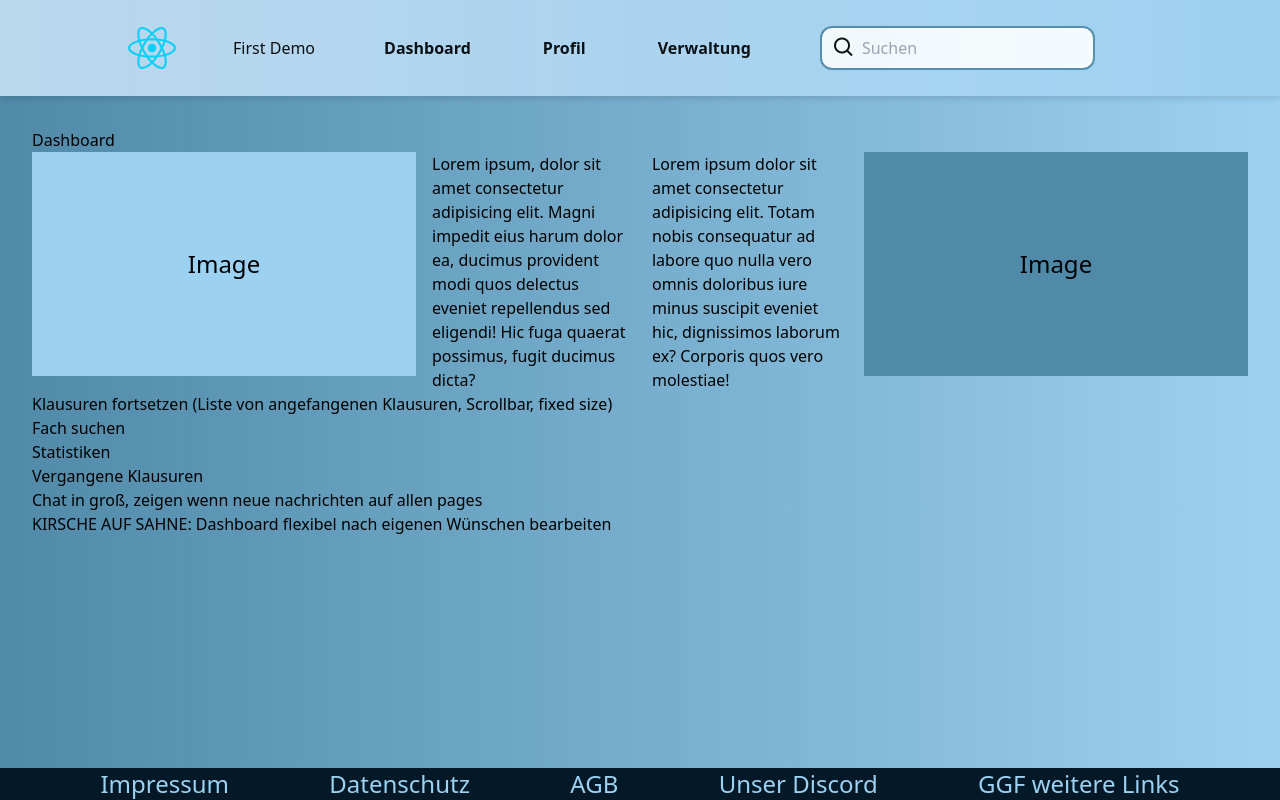
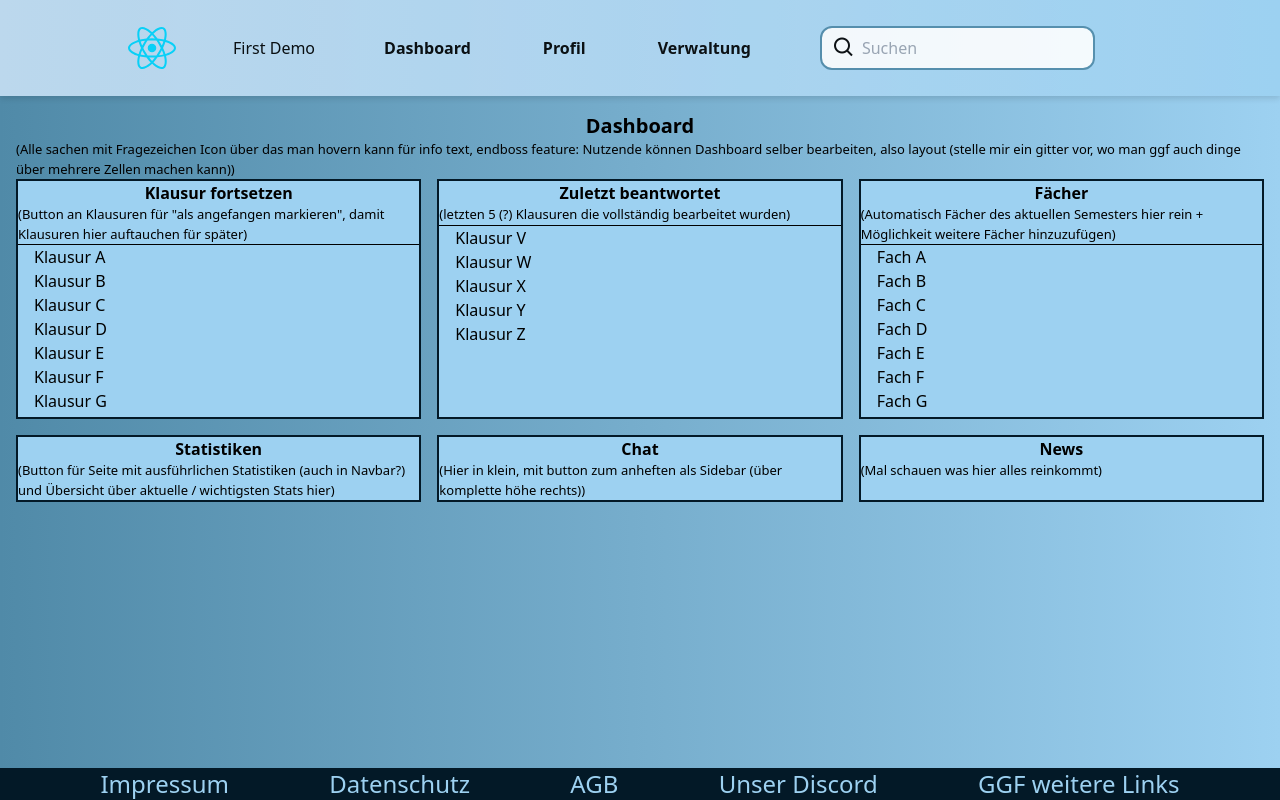
Before and after one commit to Darius-IX/Darius-IX.github.io, a React (Vite) app: page /dashboard in a window 1280 px wide. Built offline with nearby package versions, Linux system fonts and the light colour scheme.

Commit message:
grid layout on dashboard, navbar smaller on sm

```diff
--- /dev/null
+++ b/src/components/Dashboard/Chat.tsx
@@ -0,0 +1,14 @@
+const Chat = () => {
+  return (
+    <div className="bg-accent-light overflow-y-auto border-2 border-primary">
+      {/* <div className="w-96 max-h-56 bg-accent-light shrink-0 overflow-y-auto"> */}
+      <h2 className="text-center font-semibold">Chat</h2>
+      <h6>
+        (Hier in klein, mit button zum anheften als Sidebar (über komplette höhe
+        rechts))
+      </h6>
+    </div>
+  );
+};
+
+export default Chat;
--- /dev/null
+++ b/src/components/Dashboard/ContinueExam.tsx
@@ -0,0 +1,35 @@
+const ContinueExam = () => {
+  const continueExamExamples = [
+    "Klausur A",
+    "Klausur B",
+    "Klausur C",
+    "Klausur D",
+    "Klausur E",
+    "Klausur F",
+    "Klausur G",
+    "Klausur H",
+    "Klausur I",
+    "Klausur J",
+    "Klausur K",
+    "Klausur L",
+  ];
+
+  return (
+    <div className="bg-accent-light overflow-y-auto border-2 border-primary max-h-60">
+      {/* <div className="w-96 max-h-56 bg-accent-light shrink-0 overflow-y-auto"> */}
+      <h2 className="text-center font-semibold">Klausur fortsetzen</h2>
+      <h6>
+        (Button an Klausuren für "als angefangen markieren", damit Klausuren
+        hier auftauchen für später)
+      </h6>
+      <hr />
+      <ul className="pl-4">
+        {continueExamExamples.map((exam) => {
+          return <li key={exam}>{exam}</li>;
+        })}
+      </ul>
+    </div>
+  );
+};
+
+export default ContinueExam;
--- /dev/null
+++ b/src/components/Dashboard/CurrentSubjects.tsx
@@ -0,0 +1,32 @@
+const CurrentSubjects = () => {
+  const currentSubjectsExamples = [
+    "Fach A",
+    "Fach B",
+    "Fach C",
+    "Fach D",
+    "Fach E",
+    "Fach F",
+    "Fach G",
+    "Fach H",
+    "Fach I",
+    "Fach J",
+  ];
+  return (
+    <div className="bg-accent-light overflow-y-auto border-2 border-primary max-h-60">
+      {/* <div className="w-96 max-h-56 bg-accent-light shrink-0 overflow-y-auto"> */}
+      <h2 className="text-center font-semibold">Fächer</h2>
+      <h6>
+        (Automatisch Fächer des aktuellen Semesters hier rein + Möglichkeit
+        weitere Fächer hinzuzufügen)
+      </h6>
+      <hr />
+      <ul className="pl-4">
+        {currentSubjectsExamples.map((subject) => {
+          return <li key={subject}>{subject}</li>;
+        })}
+      </ul>
+    </div>
+  );
+};
+
+export default CurrentSubjects;
--- /dev/null
+++ b/src/components/Dashboard/News.tsx
@@ -0,0 +1,11 @@
+const News = () => {
+  return (
+    <div className="bg-accent-light overflow-y-auto border-2 border-primary">
+      {/* <div className="w-96 max-h-56 bg-accent-light shrink-0 overflow-y-auto"> */}
+      <h2 className="text-center font-semibold">News</h2>
+      <h6>(Mal schauen was hier alles reinkommt)</h6>
+    </div>
+  );
+};
+
+export default News;
--- /dev/null
+++ b/src/components/Dashboard/RecentExams.tsx
@@ -0,0 +1,25 @@
+const RecentExams = () => {
+  const recentExamExamples = [
+    "Klausur U",
+    "Klausur V",
+    "Klausur W",
+    "Klausur X",
+    "Klausur Y",
+    "Klausur Z",
+  ];
+  return (
+    <div className="bg-accent-light overflow-y-auto border-2 border-primary max-h-60">
+      {/* <div className="w-96 max-h-56 bg-accent-light shrink-0 overflow-y-auto"> */}
+      <h2 className="text-center font-semibold">Zuletzt beantwortet</h2>
+      <h6>(letzten 5 (?) Klausuren die vollständig bearbeitet wurden)</h6>
+      <hr />
+      <ul className="pl-4">
+        {recentExamExamples.slice(-5).map((exam) => {
+          return <li key={exam}>{exam}</li>;
+        })}
+      </ul>
+    </div>
+  );
+};
+
+export default RecentExams;
--- /dev/null
+++ b/src/components/Dashboard/Statistics.tsx
@@ -0,0 +1,14 @@
+const Statistics = () => {
+  return (
+    <div className="bg-accent-light overflow-y-auto border-2 border-primary">
+      {/* <div className="w-96 max-h-56 bg-accent-light shrink-0 overflow-y-auto"> */}
+      <h2 className="text-center font-semibold">Statistiken</h2>
+      <h6>
+        (Button für Seite mit ausführlichen Statistiken (auch in Navbar?) und
+        Übersicht über aktuelle / wichtigsten Stats hier)
+      </h6>
+    </div>
+  );
+};
+
+export default Statistics;
--- a/src/components/Navbar/Navbar.tsx
+++ b/src/components/Navbar/Navbar.tsx
@@ -10,12 +10,12 @@ const Navbar = () => {
     <NavbarButton label="Verwaltung" route="/verwaltung"></NavbarButton>,
   ];
   return (
-    <header className="w-full fixed flex justify-between items-center text-black py-6 px-8 md:px-32 drop-shadow-md bg-gradient-to-r from-light to-accent-light opacity-90">
+    <header className="w-full fixed flex justify-between items-center text-black py-2 sm:py-6 px-8 md:px-32 drop-shadow-md bg-gradient-to-r from-light to-accent-light opacity-90">
       <a href="/">
         <img
           src={ReactLogo}
           alt=""
-          className="w-12 hover:scale-105 transition-all"
+          className="w-8 sm:w-12 hover:scale-105 transition-all"
         />
       </a>
       <h1 className="">First Demo</h1>
--- a/src/index.css
+++ b/src/index.css
@@ -1,3 +1,7 @@
 @tailwind base;
 @tailwind components;
 @tailwind utilities;
+
+h6 {
+    font-size: small;
+}
--- a/src/pages/Dashboard.tsx
+++ b/src/pages/Dashboard.tsx
@@ -1,44 +1,27 @@
+import Chat from "../components/Dashboard/Chat";
+import ContinueExam from "../components/Dashboard/ContinueExam";
+import CurrentSubjects from "../components/Dashboard/CurrentSubjects";
+import News from "../components/Dashboard/News";
+import RecentExams from "../components/Dashboard/RecentExams";
+import Statistics from "../components/Dashboard/Statistics";
+
 const Dashboard = () => {
   return (
-    <div className="p-8">
-      <h1>Dashboard</h1>
-      <div className="xl:flex">
-        <div className="sm:flex gap-4">
-          <div className="w-96 h-56 bg-accent-light content-center shrink-0 text-center text-2xl">
-            Image
-          </div>
-          <div>
-            Lorem ipsum, dolor sit amet consectetur adipisicing elit. Magni
-            impedit eius harum dolor ea, ducimus provident modi quos delectus
-            eveniet repellendus sed eligendi! Hic fuga quaerat possimus, fugit
-            ducimus dicta?
-          </div>
-        </div>
-        <div className="p-2 shrink-0"></div>
-        <div className="sm:flex gap-4">
-          <div>
-            Lorem ipsum dolor sit amet consectetur adipisicing elit. Totam nobis
-            consequatur ad labore quo nulla vero omnis doloribus iure minus
-            suscipit eveniet hic, dignissimos laborum ex? Corporis quos vero
-            molestiae!
-          </div>
-          <div className="w-96 h-56 bg-accent-dark content-center shrink-0 text-center text-2xl">
-            Image
-          </div>
-        </div>
-      </div>
-      <div>
-        <div>
-          Klausuren fortsetzen (Liste von angefangenen Klausuren, Scrollbar,
-          fixed size)
-        </div>
-        <div>Fach suchen</div>
-        <div>Statistiken</div>
-        <div>Vergangene Klausuren</div>
-        <div>Chat in groß, zeigen wenn neue nachrichten auf allen pages</div>
-        <div>
-          KIRSCHE AUF SAHNE: Dashboard flexibel nach eigenen Wünschen bearbeiten
-        </div>
+    <div className="p-4">
+      <h1 className="text-center text-xl font-semibold">Dashboard</h1>
+      <h6>
+        (Alle sachen mit Fragezeichen Icon über das man hovern kann für info
+        text, endboss feature: Nutzende können Dashboard selber bearbeiten, also
+        layout (stelle mir ein gitter vor, wo man ggf auch dinge über mehrere
+        Zellen machen kann))
+      </h6>
+      <div className="gap-4 grid xl:grid-cols-3 lg:grid-cols-2 sm:grid-cols-1">
+        <ContinueExam></ContinueExam>
+        <RecentExams></RecentExams>
+        <CurrentSubjects></CurrentSubjects>
+        <Statistics></Statistics>
+        <Chat></Chat>
+        <News></News>
       </div>
     </div>
   );
--- a/src/pages/Profile.tsx
+++ b/src/pages/Profile.tsx
@@ -1,4 +1,26 @@
 const Profile = () => {
+  return (
+    <div className="gap-4 grid grid-cols-3">
+      <div className="size-16 shrink-0 bg-accent-light text-center content-center">
+        A
+      </div>
+      <div className="size-16 shrink-0 bg-accent-light text-center content-center">
+        B
+      </div>
+      <div className="size-16 shrink-0 bg-accent-light text-center content-center">
+        C
+      </div>
+      <div className="size-16 shrink-0 bg-accent-light text-center content-center">
+        D
+      </div>
+      <div className="size-16 shrink-0 bg-accent-light text-center content-center">
+        E
+      </div>
+      <div className="size-16 shrink-0 bg-accent-light text-center content-center">
+        F
+      </div>
+    </div>
+  );
   return (
     <div>
       <div>Daten (Nutzername, Vorname, Nachname)</div>
```
